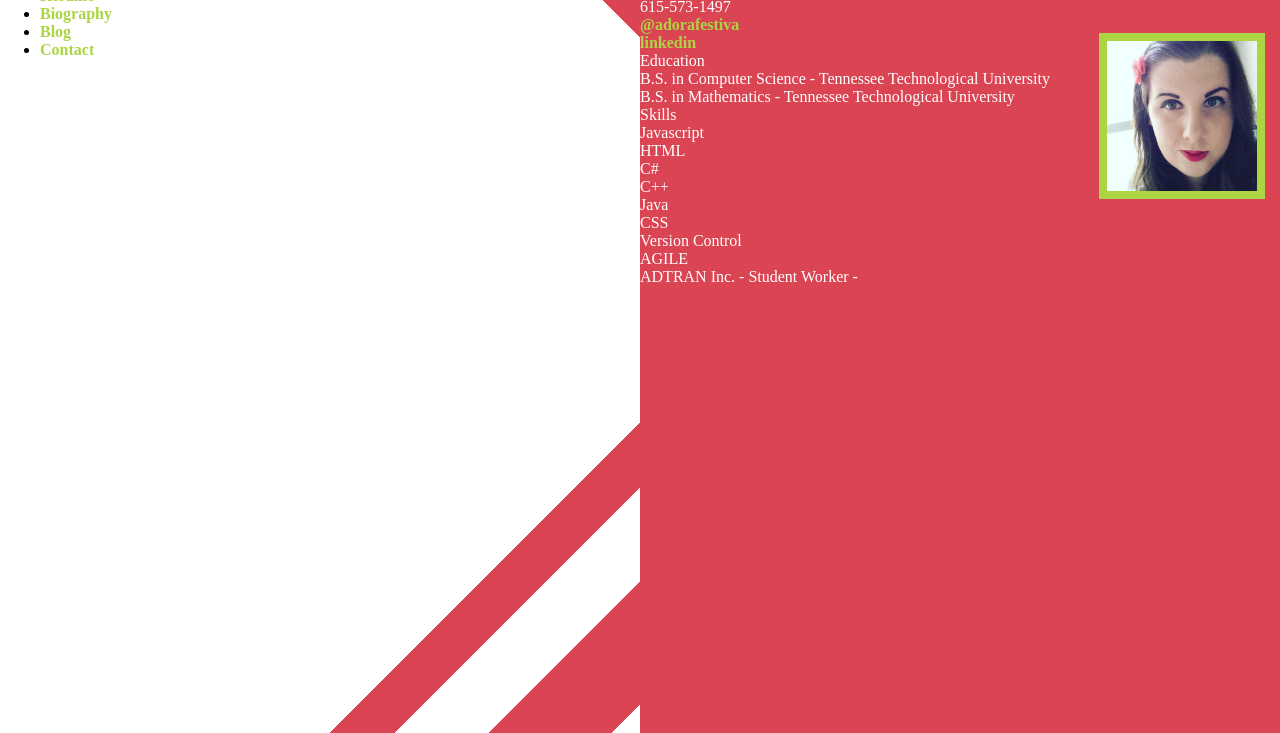
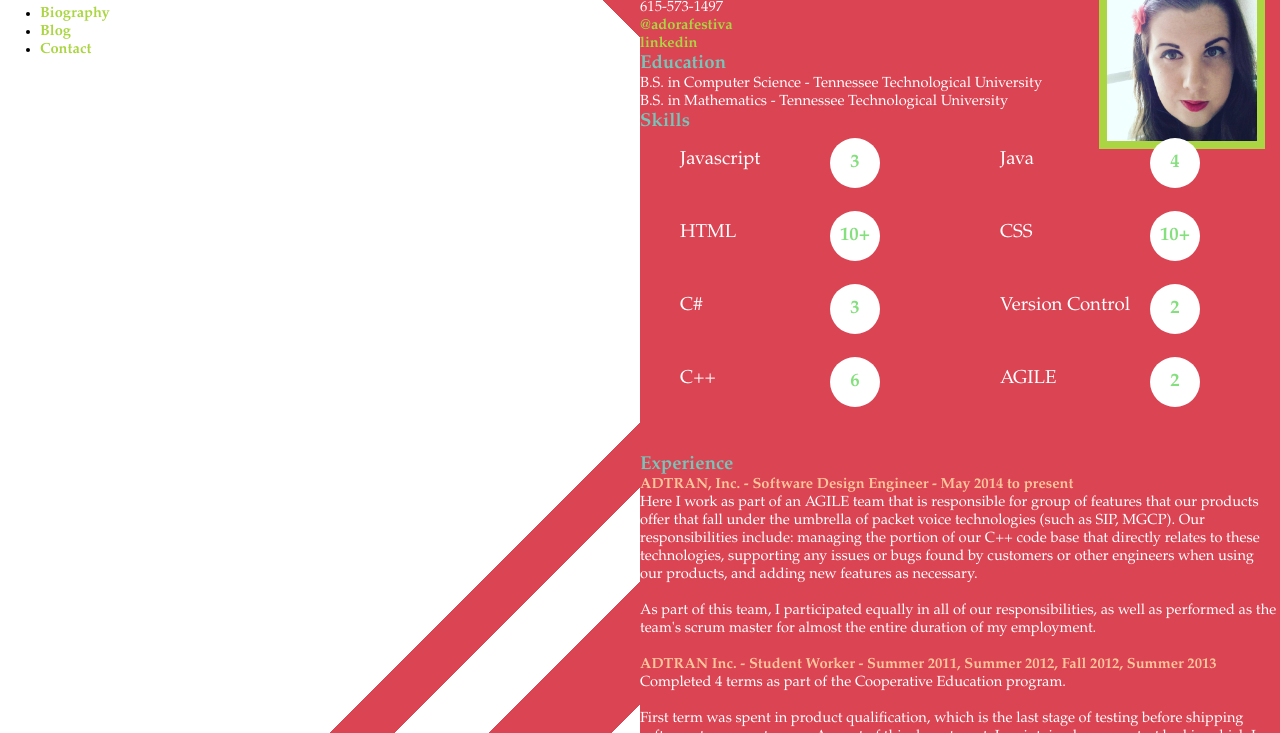
Before and after one commit to penash42/website, a plain HTML site: page redesign/index.html in a window 1280 px wide. Shown: the part 67-800 px from the top of the page. Drawn offline with Linux system fonts and the light colour scheme; files whose address does not match are found by name.

Commit message:
Added work experience and altered the style a bit

```diff
--- a/redesign/index.html
+++ b/redesign/index.html
@@ -32,17 +32,47 @@
             </div>
             <div id="skills">
                 <span class="sectionTitle">Skills</span> <br />
-                Javascript <br />
-                HTML <br />
-                C# <br />
-                C++ <br />
-                Java <br />
-                CSS <br />
-                Version Control <br />
-                AGILE <br />
+                <div id="skillList-left"><ul>
+                    <li><span class="skillsName">Javascript</span> <span class="skillsTime">3</span></li>
+                    <li><span class="skillsName">HTML</span> <span class="skillsTime">10+</span></li>
+                    <li><span class="skillsName">C#</span> <span class="skillsTime">3</span></li>
+                    <li><span class="skillsName">C++</span> <span class="skillsTime">6</span></li>
+                </ul>
+                </div>
+                <div id="skillList-right"><ul>
+                    <li><span class="skillsName">Java</span> <span class="skillsTime">4</span></li>
+                    <li><span class="skillsName">CSS</span> <span class="skillsTime">10+</span></li>
+                    <li><span class="skillsName">Version Control</span> <span class="skillsTime">2</span></li>
+                    <li><span class="skillsName">AGILE</span> <span class="skillsTime">2</span></li>
+                </ul>
+                </div>
             </div>
             <div id="experience">
-                ADTRAN Inc. - Student Worker -
+                <span class="sectionTitle">Experience</span> <br />
+                <div id="swengineer">
+                    <b>ADTRAN, Inc. - Software Design Engineer - May 2014 to present</b><br />
+                    Here I work as part of an AGILE team that is responsible for group of features that our products offer that fall under the umbrella of packet voice technologies (such as SIP, MGCP).
+                      Our responsibilities include: managing the portion of our C++ code base that directly relates to these technologies, supporting any issues or bugs found by customers or other engineers
+                      when using our products, and adding new features as necessary.
+                      <br /><br />
+                      As part of this team, I participated equally in all of our responsibilities, as well as performed as the team's scrum master for almost the entire duration of my employment.
+                </div>
+                <br />
+                <div id="coop">
+                    <b>ADTRAN Inc. - Student Worker - Summer 2011, Summer 2012, Fall 2012, Summer 2013</b> <br />
+                    Completed 4 terms as part of the Cooperative Education program. <br />
+                    <br />
+                    First term was spent in product qualification, which is the last stage of testing before shipping software to our customers.
+                      As part of this department, I maintained my own test bed in which I ran tests, both automatic and manual.
+                    <br /> <br />
+                    Second term I worked on a proof of concept that building our software in a Linux environment would reduce the build times that we normally saw when building in Windows.
+                      For this project, I did the necessary leg work for 3 different products so I could present a before and after demonstration to stakeholders.
+                    <br /><br />
+                    My third and forth terms were spent in a program management team that focused on AGILE as well as the interaction between our AGILE teams and customers.  For these terms,
+                     I worked on several different projects depending on the needs of different teams at the time.  The first project was a web crawler in C# that was later used for testing
+                     the web component of our products.  Secondly, I made a front-end application for Clarity (a PPM tool that we used) using Excel.  This allowed users to be able to mass edit
+                     and add information to Clarity in the familiar environment of Excel.  Lastly, I worked on integration code for keeping two of our PPM tools in sync.
+                </div>
             </div>
         </main>
         <footer>
--- a/redesign/style/style.css
+++ b/redesign/style/style.css
@@ -3,6 +3,8 @@ body {
     padding: 0;
     width: 99%;
     height: 100%;
+    font-family: "Palatino Linotype", "Book Antiqua", Palatino, serif;
+    font-size: 11pt;
     background-color: #FFFFFF;
 }
 
@@ -43,7 +45,7 @@ footer {
     width: 150px;
     position: absolute;
     right: 15px;
-    top: 100px;
+    top: 50px;
 }
 
 #info {
@@ -75,6 +77,62 @@ a:active {
     color: #DAF696;
 }
 
+/* Content */
+
+.sectionTitle {
+    color: #77C4B9;
+    font-size: 14pt;
+    font-weight: 900;
+}
+
+b {
+    color: #FFC59B;
+}
+
+#skills {
+    width: 100%;
+}
+
+#skillList-left {
+    width: 50%;
+    float: left;
+}
+
+#skillList-right {
+    width: 50%;
+    float: left;
+}
+
+#skillList-left ul, #skillList-right ul{
+    list-style: none;
+}
+
+.skillsName  {
+    display: block;
+    width: 150px;
+    font-size: 14pt;
+}
+
+.skillsTime {
+    display: block;
+    height: 50px;
+    width: 50px;
+    line-height: 50px;
+    position: relative;
+    top: -33px;
+    left: 150px;
+
+    -moz-border-radius: 50%;
+    border-radius: 50%;
+
+    background-color: white;
+    color: #84DF7D;
+    text-align: center;
+    font-size: 14pt;
+    font-weight: bold;
+}
+
+
 /* Colors
 84DF7D green
 157E70 blue
```
